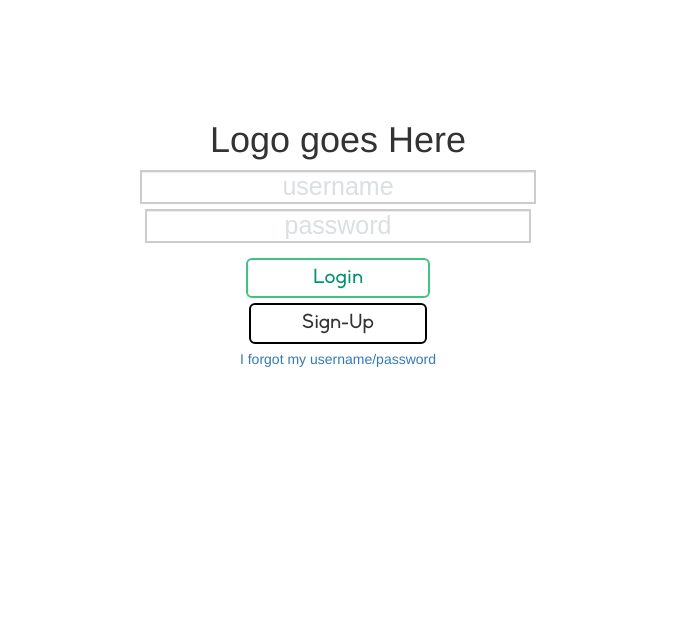
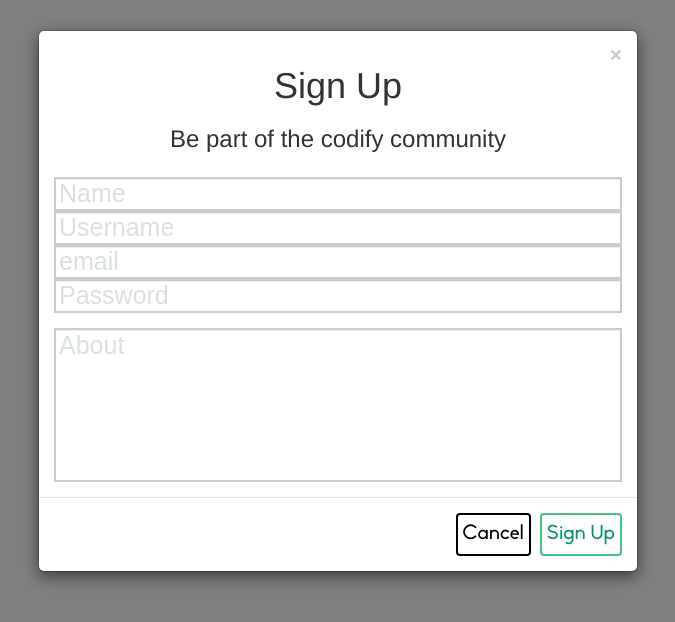
Before and after one commit to pdotsani/codify-forum, a plain HTML site: page landing.html in a window 1280 px wide. Both pictures are taken after a click on the button "Sign-Up". Shown: the whole page, without its empty margins (302-977 px from the left). Drawn offline with nearby package versions, Linux system fonts and the light colour scheme.

Commit message:
sign-up modal and forgot pw modal

```diff
--- a/landing.html
+++ b/landing.html
@@ -56,17 +56,76 @@
       </div>
       <div class="row smaller-top-bottom-margin">
         <div class="col-md-2 col-md-offset-5">
-          <button type="button" class="btn btn-default btn-lg btn-block">Sign-Up</button>
+          <button type="button" class="btn btn-default btn-lg btn-block" data-toggle="modal" data-target="#signUpModal">
+            Sign-Up
+          </button>
         </div>
       </div>
       <!-- Buttons End -->
 
-      <div class="row text-center smaller-top-bottom-margin">
-        <a href="">I forgot my username/password</a>
+      <div class="col-md-12 text-center smaller-top-bottom-margin">
+        <a type="button" data-toggle="modal" data-target="#forgotModal" style="cursor: pointer;">
+          forgot username/password
+        </a>
       </div>
       <!-- Signin End -->
     </div>
 
+    <!--SIGN UP w/ modal HTML-->
+          <div class="modal fade" id="signUpModal" tabindex="-1" role="dialog" aria-labelledby="myModalLabel" aria-hidden="true">
+            <div class="modal-dialog">
+              <div class="modal-content">
+                <div class="modal-header">
+                  <button type="button" class="close" data-dismiss="modal"><spanaria-hidden="true">×</span><spanclass="sr-only"></span></button>
+                  <h1 class="text-center">Sign Up</h1>
+                  <h3 class="text-center">Be part of the codify community</h3>
+                </div>
+
+                <div class="modal-body text-center">
+                  <div class="row">
+                    <div class="col-xs-12">
+                      <input type="text" class="form-control" placeholder="Name">
+                      <input type="text" class="form-control" placeholder="Username">
+                      <input type="text" class="form-control" placeholder="email">
+                      <input type="password" class="form-control" placeholder="Password">
+                    </div>
+                  </div>
+
+                  <textarea class="form-control" rows="5" placeholder="About"></textarea>
+                </div>
+                <div class="modal-footer">
+                    <button type="button" class="btn btn-default" data-dismiss="modal">Cancel</button>
+                    <button type="button" class="btn btn-primary">Sign Up</button>
+                </div>
+              </div>
+            </div>
+          </div>
+          <!--SIGN UP w/ modal HTML END-->
+
+          <!--FORGOT PASSWORD w/ modal HTML-->
+          <div class="modal fade" id="forgotModal" tabindex="-1" role="dialog" aria-labelledby="myModalLabel" aria-hidden="true">
+            <div class="modal-dialog">
+              <div class="modal-content">
+                <div class="modal-header">
+                  <button type="button" class="close" data-dismiss="modal"><spanaria-hidden="true">×</span><spanclass="sr-only"></span></button>
+                  <h1 class="text-center">Forgot Your Password?</h1>
+                </div>
+
+                <div class="modal-body text-center">
+                  <div class="row">
+                    <div class="col-xs-12">
+                      <input type="text" class="form-control" placeholder="email">
+                    </div>
+                  </div>
+                </div>
+                <div class="modal-footer">
+                    <button type="button" class="btn btn-default" data-dismiss="modal">Cancel</button>
+                    <button type="button" class="btn btn-primary">Send Email</button>
+                </div>
+              </div>
+            </div>
+          </div>
+          <!--FORGOT PASSWORD w/ modal HTML END-->
 
 
 
```
